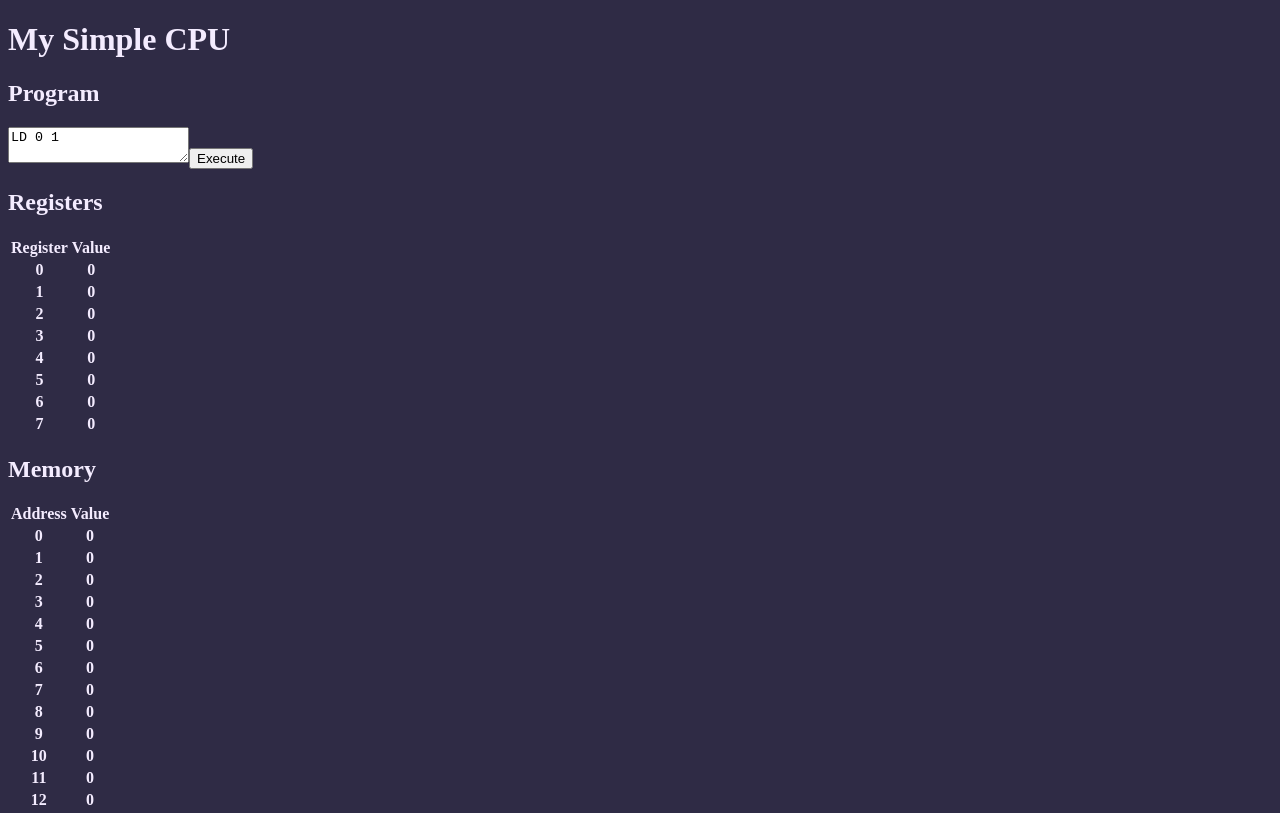
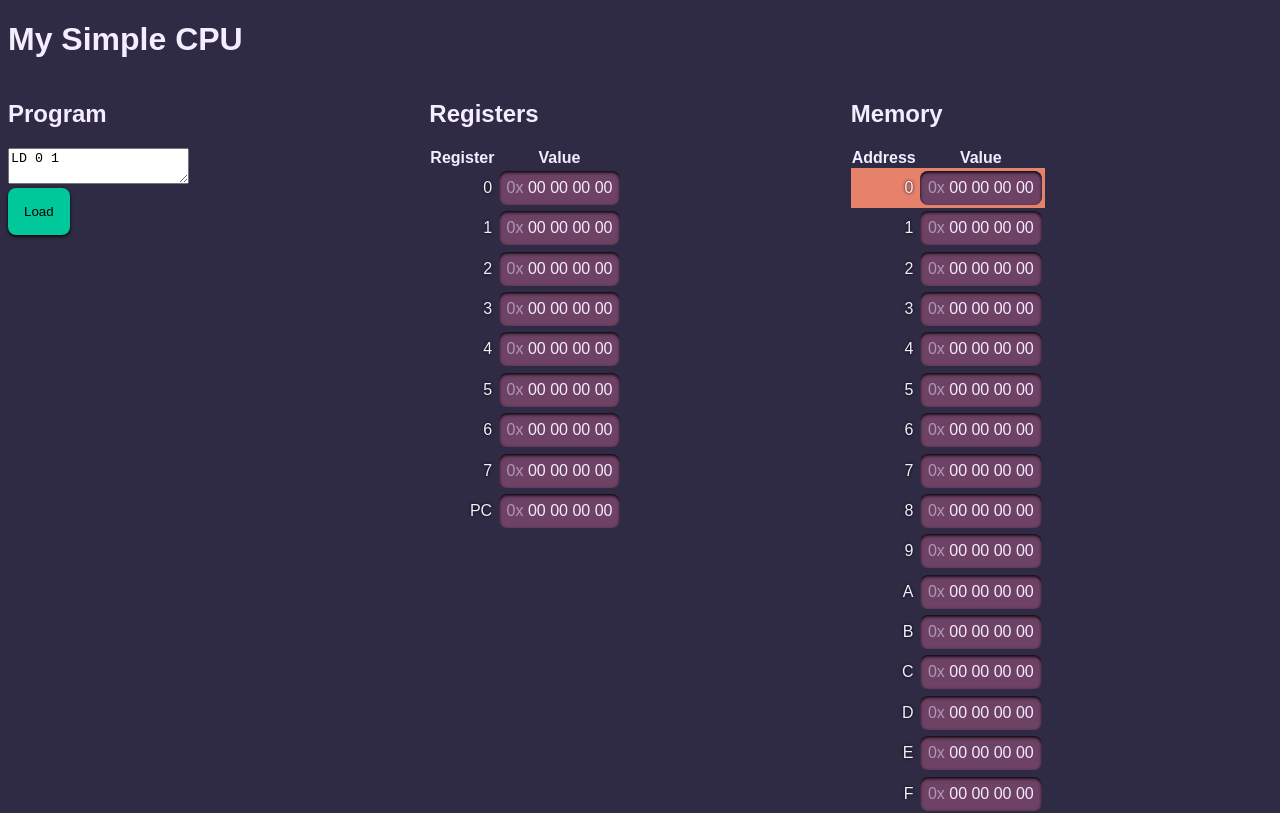
Before and after one commit to wmmiii/MySimpleCPU, a Vue app: page / in a window 1280 px wide. Shown: the top 813 px of the page. Built offline with nearby package versions, Linux system fonts and the light colour scheme.

Commit message:
Styling updates

```diff
--- a/package.json
+++ b/package.json
@@ -22,6 +22,7 @@
     "typescript": "^3.8.2",
     "vue": "^2.6.11",
     "vue-loader": "^15.9.0",
+    "vue-style-loader": "^4.1.2",
     "vue-template-compiler": "^2.6.11",
     "vuex": "^3.1.2",
     "webpack": "^4.41.6",
--- a/src/App.vue
+++ b/src/App.vue
@@ -1,9 +1,11 @@
 <template>
   <div>
     <h1>{{title}}</h1>
-    <program />
-    <registers />
-    <memory />
+    <div class="container">
+      <program />
+      <registers />
+      <memory />
+    </div>
   </div>
 </template>
 <script lang="ts">
@@ -29,6 +31,14 @@ export default defineComponent({
   }
 });
 </script>
-<style scoped>
+<style lang="scss" scoped>
+.container {
+  display: flex;
+  flex-direction: row;
+  width: 100%;
 
+  & > div {
+    flex: 1;
+  }
+}
 </style>
--- /dev/null
+++ b/src/HexDisplay.vue
@@ -0,0 +1,34 @@
+<template>
+  <div class="container">
+    <span class="dull">0x</span> {{hexString}}
+  </div>
+</template>
+<script lang="ts">
+import { defineComponent, toRefs } from '@vue/composition-api';
+
+import { useHexValue } from './hexvalue';
+
+export default defineComponent({
+  name: 'hex-display',
+  props: {
+    value: Number,
+  },
+  setup(props) {
+    return {...toRefs(useHexValue(props))};
+  },
+});
+</script>
+<style lang="scss" scoped>
+@import 'constants';
+
+.container {
+  background-color: $background-higher;
+  padding: 0.5rem;
+  border-radius: $border-radius;
+  box-shadow: inset 0 $shadow-offset $shadow-width $shadow-color;
+}
+
+.dull {
+  opacity: 0.5;
+}
+</style>
--- a/src/Memory.vue
+++ b/src/Memory.vue
@@ -3,16 +3,21 @@
     <h2>Memory</h2>
     <table>
       <tr><th>Address</th><th>Value</th></tr>
-      <tr v-for="(value, address) in memory" v-bind:key="address">
-        <th>{{address}}</th>
-        <th>{{value}}</th>
+      <tr v-for="(value, address) in memory"
+          v-bind:key="address"
+          :class="programCounter == address ? 'pc' : ''">
+        <td>{{address.toString(16).toUpperCase()}}</td>
+        <td>
+          <hexdisplay :value="value" />
+        </td>
       </tr>
     </table>
   </div>
 </template>
 <script lang="ts">
-import { reactive, computed, defineComponent } from '@vue/composition-api';
+import { reactive, computed, defineComponent, toRefs } from '@vue/composition-api';
 
+import hexdisplay from './HexDisplay.vue';
 import systemState from './state';
 
 export default defineComponent({
@@ -20,12 +25,31 @@ export default defineComponent({
   setup() {
     const state = reactive({
       memory: computed(() => systemState.state.memory),
+      programCounter: computed(() => systemState.state.programCounter),
     });
 
-    return state;
+    return {
+      ...toRefs(state),
+    };
+  },
+  components: {
+    hexdisplay,
   },
 });
 </script>
-<style scoped>
+<style lang="scss" scoped>
+@import 'constants';
 
+td {
+  padding: 0.2rem;
+
+  &:first-child {
+    text-align: right;
+    text-shadow: 0 0 $shadow-width $shadow-color;
+  }
+}
+
+.pc {
+  background-color: $background-highlight;
+}
 </style>
--- a/src/Program.vue
+++ b/src/Program.vue
@@ -2,7 +2,8 @@
   <div>
     <h2>Program</h2>
     <textarea v-model="programText"></textarea>
-    <button @click="execute">Execute</button>
+    <div v-if="error" class="error">{{error}}</div>
+    <button @click="load">Load</button>
   </div>
 </template>
 <script lang="ts">
@@ -16,22 +17,36 @@ export default defineComponent({
   setup() {
     const state = reactive({
       programText: 'LD 0 1',
+      error: undefined,
     });
 
-    function execute() {
-      console.log(state.programText);
-      const binary = assemble(state.programText);
-      console.log(binary);
-      loadProgram(binary);
+    function load() {
+      try {
+        loadProgram(assemble(state.programText));
+        state.error = undefined;
+      } catch (error) {
+        state.error = error;
+      }
     }
 
     return {
       ...toRefs(state),
-      execute
+      load
     };
   },
 });
 </script>
-<style scoped>
+<style lang="scss" scoped>
+@import 'constants';
 
+button {
+  display: block;
+}
+
+.error {
+  background-color: $background-inverse;
+  border-radius: $border-radius;
+  color: $background;
+  padding: 0.5rem;
+}
 </style>
--- a/src/Registers.vue
+++ b/src/Registers.vue
@@ -4,15 +4,20 @@
     <table>
       <tr><th>Register</th><th>Value</th></tr>
       <tr v-for="(register, index) in registers" v-bind:key="index">
-        <th>{{index}}</th>
-        <th>{{register}}</th>
+        <td>{{index.toString(16).toUpperCase()}}</td>
+        <td><hexdisplay :value="register" /></td>
+      </tr>
+      <tr>
+        <td>PC</td>
+        <td><hexdisplay :value="programCounter" /></td>
       </tr>
     </table>
   </div>
 </template>
 <script lang="ts">
-import { reactive, computed, defineComponent } from '@vue/composition-api';
+import { reactive, computed, defineComponent, toRefs } from '@vue/composition-api';
 
+import hexdisplay from './HexDisplay.vue';
 import systemState from './state';
 
 export default defineComponent({
@@ -20,12 +25,27 @@ export default defineComponent({
   setup() {
     const state = reactive({
       registers: computed(() => systemState.state.registers),
+      programCounter: computed(() => systemState.state.programCounter),
     });
 
-    return state;
+    return {
+      ...toRefs(state),
+    };
+  },
+  components: {
+    hexdisplay,
   },
 });
 </script>
-<style scoped>
+<style lang="scss" scoped>
+@import 'constants';
 
+td {
+  padding: 0.2rem;
+
+  &:first-child {
+    text-align: right;
+    text-shadow: 0 0 $shadow-width $shadow-color;
+  }
+}
 </style>
--- a/src/app.scss
+++ b/src/app.scss
@@ -1,6 +1,20 @@
 @import 'constants';
 
 body {
-  background-color: $body-background;
-  color: $body-color;
+  background-color: $background;
+  color: $text-color;
+  font-family: sans-serif;
 }
+
+table {
+  border-collapse: collapse;
+}
+
+button {
+  background-color: $interactive-color;
+  border-radius: 0.5rem;
+  border: none;
+  box-shadow: 0 $shadow-offset $shadow-width $shadow-color;
+  padding: 1rem;
+  cursor: pointer;
+}
--- a/src/assembler.ts
+++ b/src/assembler.ts
@@ -17,7 +17,7 @@ export function assemble(program: string): number[] {
     const args = line.split(' ');
     const instruction = instructionMap[args[0]];
     if (instruction == null) {
-      throw `Unrecognized instruction at line ${lineNumber}: ${args[0]}`;
+      throw `${lineNumber}: Unrecognized instruction: ${args[0]}`;
     }
     let encoded = instruction.encodeArguments(args.slice(1));
     encoded += (instruction.opcode << (0x8 * 0x3));
--- a/src/constants.scss
+++ b/src/constants.scss
@@ -1,4 +1,13 @@
 // https://mycolor.space/?hex=%232F2B45&sub=1
-$body-background: #2f2b45;
-$body-color: #f4ecff;
-$accent-color: #00c89a;
+$background: #2f2b45;
+$background-higher: #6d4265;
+$background-higher-higher: #b15b71;
+$background-highlight: #e6826b;
+$background-inverse: #f9f871;
+$text-color: #f4ecff;
+$interactive-color: #00c89a;
+
+$shadow-color: #000000;
+$shadow-offset: 0.1rem;
+$shadow-width: 0.2rem;
+$border-radius: 0.5rem;
--- /dev/null
+++ b/src/hexvalue.ts
@@ -0,0 +1,21 @@
+import { computed } from "@vue/composition-api";
+
+export function useHexValue(props: any) {
+
+  const hexString = computed(() => {
+    let str: string = props.value.toString(16);
+    while (str.length < 8) {
+      str = '0' + str;
+    }
+
+    str = str.slice(0, 6) + ' ' + str.slice(6);
+    str = str.slice(0, 4) + ' ' + str.slice(4);
+    str = str.slice(0, 2) + ' ' + str.slice(2);
+
+    return str.toUpperCase();
+  });
+
+  return {
+    hexString,
+  };
+}
--- a/src/state.ts
+++ b/src/state.ts
@@ -2,7 +2,7 @@ import Vue from 'vue';
 import Vuex from 'vuex';
 
 export const NUM_REGISTERS = 8;
-export const MEM_SIZE = 1024;
+export const MEM_SIZE = 128;
 
 Vue.use(Vuex);
 
--- a/webpack.config.js
+++ b/webpack.config.js
@@ -11,6 +11,7 @@ module.exports = {
       {
         test: /\.s[ac]ss$/i,
         use: [
+          'vue-style-loader',
           // Creates `style` nodes from JS strings
           'style-loader',
           // Translates CSS into CommonJS
```
